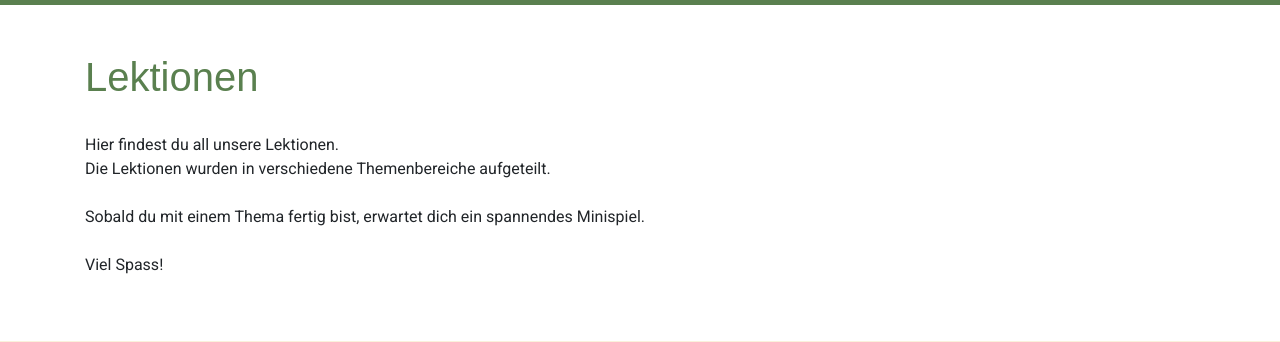
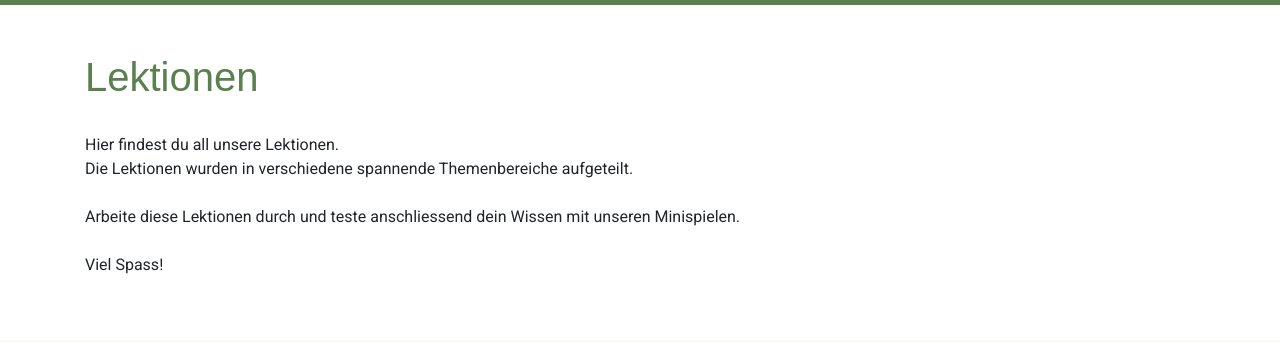
Before and after one commit to Frankie1996/Visu5, a PHP site: page /lessons in a window 1280 px wide. Shown: the part 66-408 px from the top of the page. Run offline with PHP 8.4, Linux system fonts and the light colour scheme; data comes from the database, SQL or seed files in the repository; some web fonts are replaced.

Commit message:
Update lessons.php

```diff
--- a/lessons.php
+++ b/lessons.php
@@ -25,8 +25,8 @@ $allCategories = get_all_categories();
     <h2 class="pb-4">Lektionen</h2>
     <p>
         Hier findest du all unsere Lektionen. <br>
-        Die Lektionen wurden in verschiedene Themenbereiche aufgeteilt. <br><br>
-        Sobald du mit einem Thema fertig bist, erwartet dich ein spannendes Minispiel. <br><br>
+        Die Lektionen wurden in verschiedene spannende Themenbereiche aufgeteilt. <br><br>
+        Arbeite diese Lektionen durch und teste anschliessend dein Wissen mit unseren Minispielen.<br><br>
         Viel Spass!
     </p>
 </section>
```
